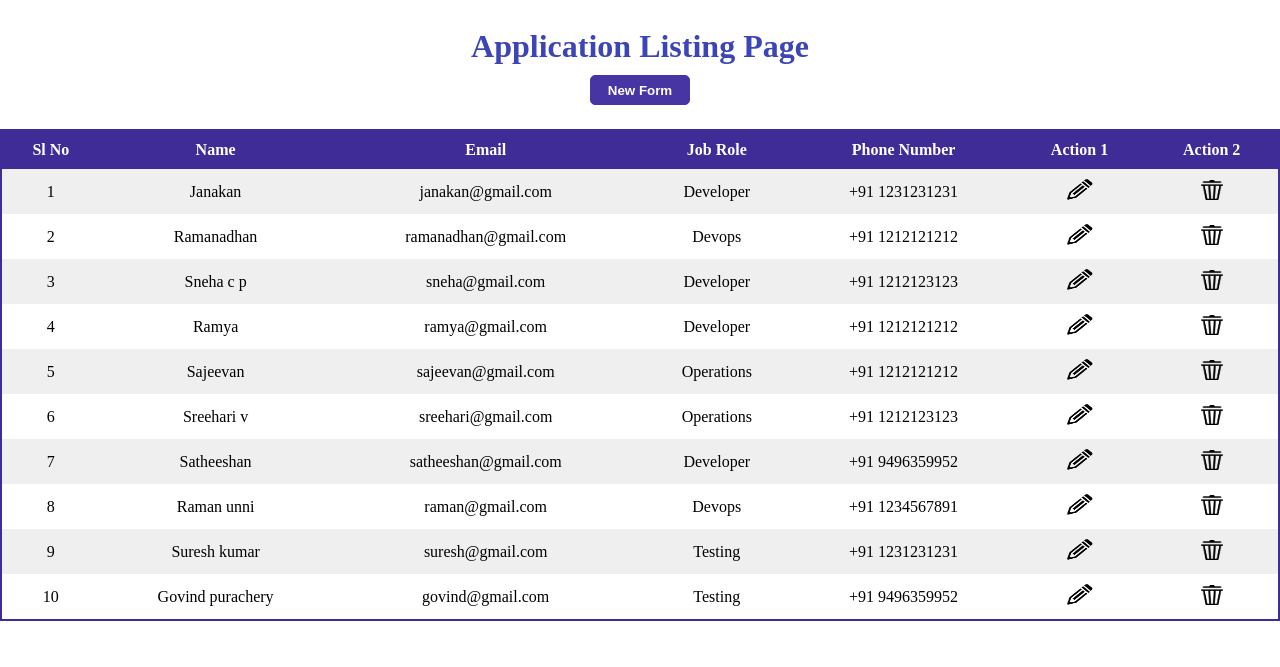
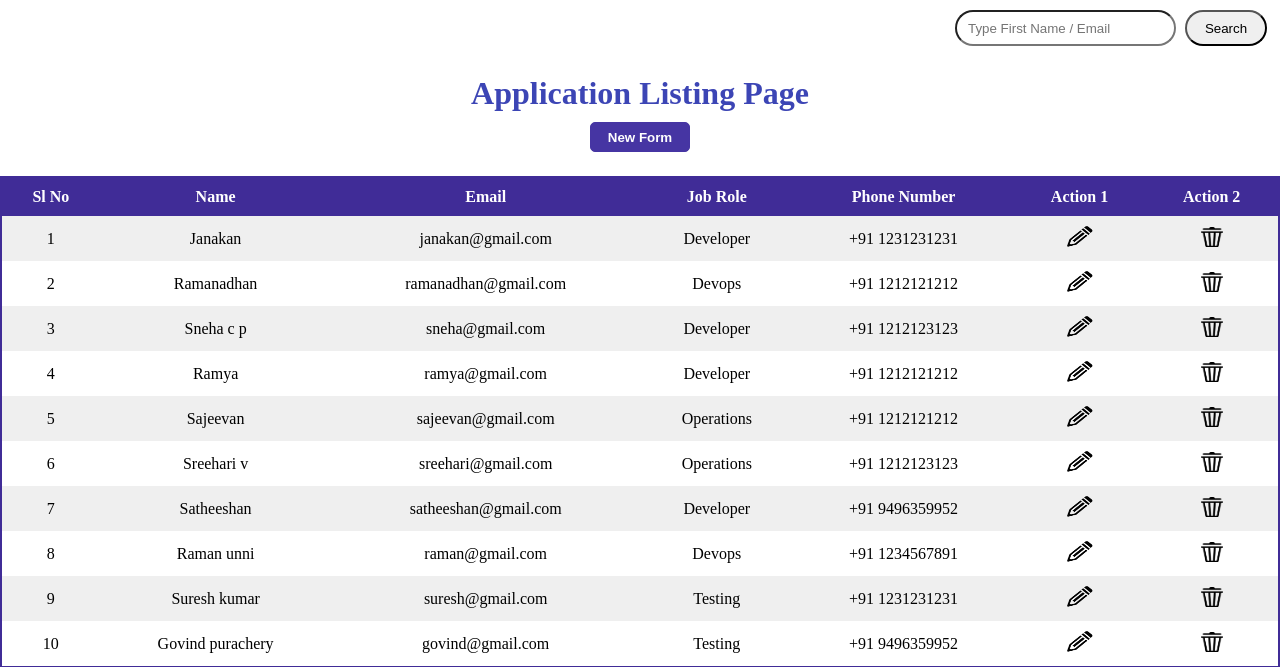
Before and after one commit to govindvalokin/Project1_Govindv_jobapp_classbased, a Django app: page / in a window 1280 px wide. Shown: the top 667 px of the page. Run offline with Django 4.2, Linux system fonts and the light colour scheme; data comes from the database, SQL or seed files in the repository; both versions use the stored data as it was after the commit.

Commit message:
added search bar

```diff
--- a/min/models.py
+++ b/min/models.py
@@ -44,7 +44,7 @@ class Jobseeker(models.Model):
         max_length=3, null=False, choices=country_code, default="+91"
     )
     phone = models.CharField(max_length=10, null=False, validators=[validate_phone])
-    email = models.EmailField(null=False)
+    email = models.EmailField(null=False, unique=True)
     dob = models.DateField(null=False, validators=[validate_date])
     genderchoice = [("Male", "Male"), ("Female", "Female"), ("Other", "Other")]
     gender = models.CharField(
@@ -79,6 +79,6 @@ class Jobseeker(models.Model):
         null=True, max_length=5, choices=countrychoices, blank=True
     )
     # status = models.CharField(null=False, default="test", max_length=10)
-
+    # user_id = models.CharField(max_length=10, null=False, unique=True)
     def __str__(self):
         return self.first_name
--- a/min/static/css/django_listing_page.css
+++ b/min/static/css/django_listing_page.css
@@ -117,6 +117,28 @@ tr:nth-child(even) {
     color: black;
 }
 
+nav{
+
+    width: 100%;
+    /* background-color: darkblue; */
+    display: flex;
+    justify-content: right;
+    height: 47px;
+    padding: 10px 13px 0px 0px;
+
+}
+#search_bar{
+    padding-left: 11px;
+    width: 221px;
+    border-radius: 33px;
+    height: 36px;
+}
+#search_button{
+    width: 82px;
+    margin-left: 5px;
+    border-radius: 23px;
+    height: 36px;
+}
 
 
 
--- a/min/templates/base.html
+++ b/min/templates/base.html
@@ -9,14 +9,14 @@
 
 </head>
 <body>
-        {% comment %} {% if messages %}
+        {% if messages %}
             {% for m in messages %}
                 <div class="alert">
                     <span class="close-btn" onclick="this.parentElement.style.display='none';">&times;</span>
                     <p> {{ m }}</p>
                 </div>
             {% endfor %}
-        {% endif %}  {% endcomment %}
+        {% endif %}
 
     <div class="mainContainer">
 
--- a/min/templates/django_listing_page.html
+++ b/min/templates/django_listing_page.html
@@ -17,6 +17,14 @@
                 </div>
             {% endfor %}
         {% endif %}
+
+    <nav>
+        <form method="GET" action="{% url 'searchlist' %}">
+            {% csrf_token %}
+            <input type="text" placeholder="Type First Name / Email" id="search_bar" name = "search_bar">
+            <input type="submit" value="Search" id="search_button">
+        </form>
+    </nav>
 
 
     <div class="container">
--- a/min/urls.py
+++ b/min/urls.py
@@ -9,4 +9,5 @@ urlpatterns = [
     path("usercreateview/", UserCreateView.as_view(), name="new_user"),
     path("userupdateview/<int:pk>/", views.UserUpdateView.as_view(), name="update"),
     path("userdeleteview/<int:pk>/", views.UserDeleteView.as_view(), name="delete"),
+    path("searchlist/", views.SearchList.as_view(), name="searchlist"),
 ]
--- a/min/views.py
+++ b/min/views.py
@@ -1,6 +1,7 @@
 from django.shortcuts import render, redirect, HttpResponse, HttpResponseRedirect
 from .models import Jobseeker
 from .forms import JobForm
+from django.db.models import Q
 
 # from datetime import date
 # import re
@@ -23,6 +24,17 @@ class UserListView(ListView):
     def get_queryset(self):
         return Jobseeker.objects.all().order_by("-id")
 
+#view for showing particular user as per the  search request
+class SearchList(ListView):
+    model = Jobseeker
+    template_name = "django_listing_page.html"
+    context_object_name = "data"
+
+    def get_queryset(self):
+        search = self.request.GET.get("search_bar")
+        if search:
+            return Jobseeker.objects.all().filter(Q(first_name = search) | Q(email = search))
+
 
 # View for creating new user
 class UserCreateView(CreateView):
@@ -40,7 +52,10 @@ class UserCreateView(CreateView):
             self.request, messages.INFO, "Successfully Submitted your Application"
         )
         return super().form_valid(form)
-
+    #function to display error message
+    def form_invalid(self, form):
+        messages.add_message(self.request, messages.INFO, form.errors)
+        return redirect("new_user")
 
 # view for updating existing user data
 class UserUpdateView(UpdateView):
```
Also changed, not shown: db.sqlite3, min/migrations/0028_alter_jobseeker_dob_alter_jobseeker_email_and_more.py (added).
